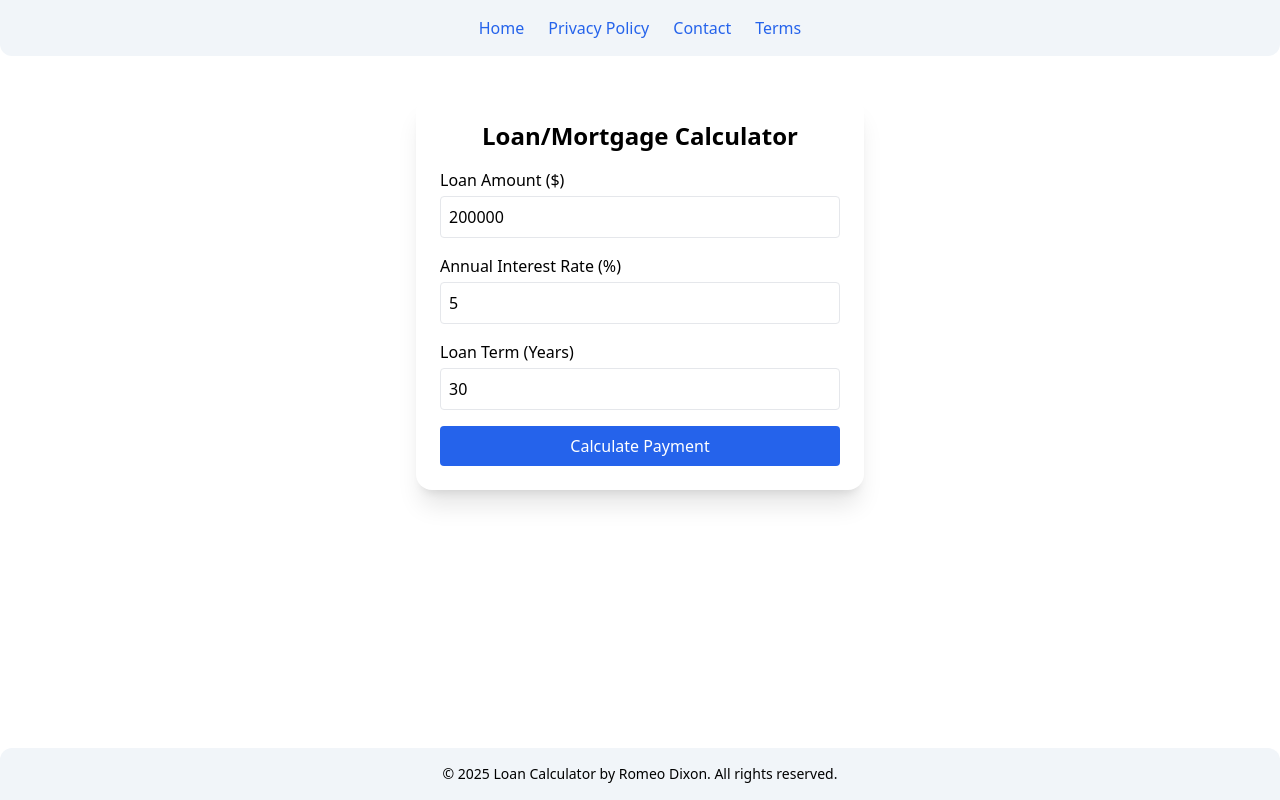
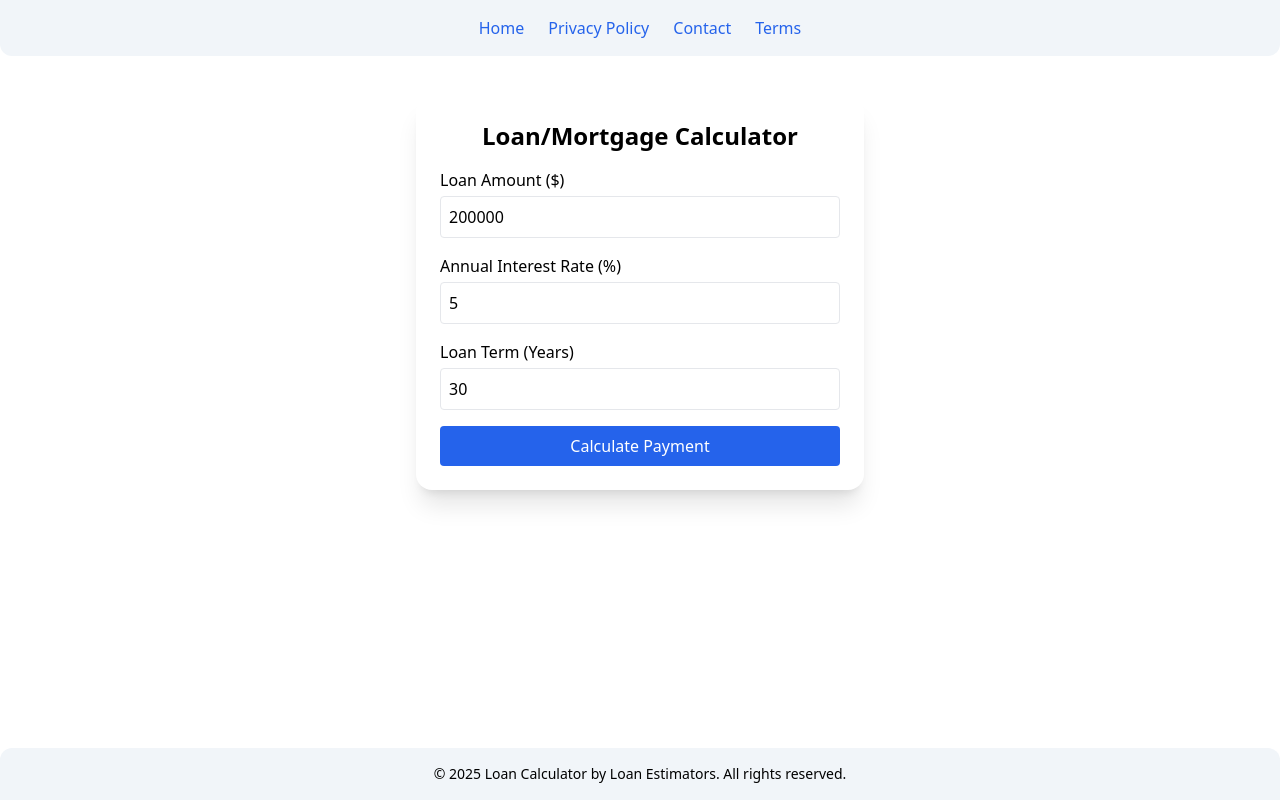
Before and after one commit to romeodixonll/loan-calculator, a React (Create React App) app: page / in a window 1280 px wide. Built offline with nearby package versions, Linux system fonts and the light colour scheme.

Commit message:
Updated footer

```diff
--- a/src/App.js
+++ b/src/App.js
@@ -33,7 +33,7 @@ export default function App() {
         </main>
 
         <footer className="text-center text-sm p-4 bg-slate-100 rounded-t-xl">
-          © {new Date().getFullYear()} Loan Calculator by Romeo Dixon. All
+          © {new Date().getFullYear()} Loan Calculator by Loan Estimators. All
           rights reserved.
         </footer>
       </div>
```
